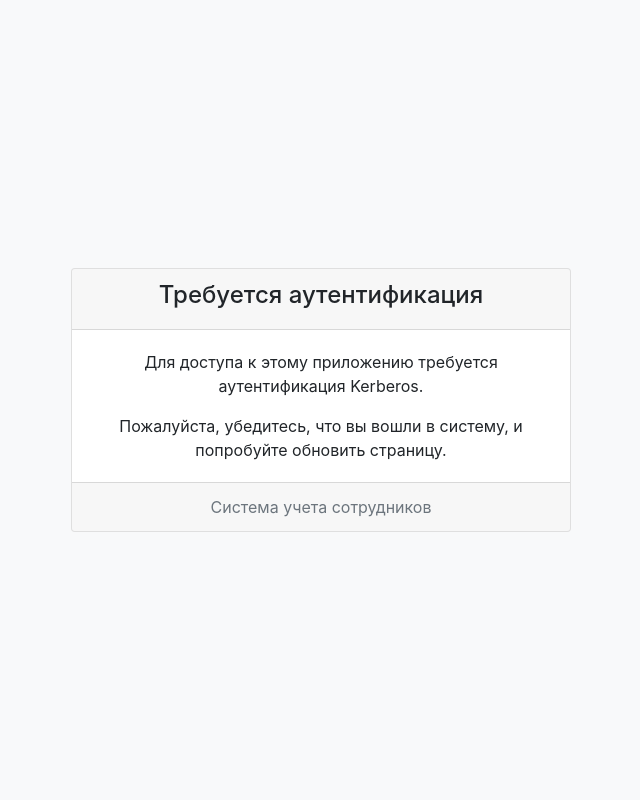
After one commit to biser7304-debug/sait, a PHP site: page /layouts/auth_required.php in a window 1280 px wide. The commit adds this page. Shown: the whole page, without its empty margins (319-959 px from the left). Run offline with PHP 8.4, Linux system fonts and the light colour scheme.

Commit message:
Этот коммит заменяет стандартные текстовые ошибки на дружелюбные HTML-страницы для двух сценариев аутентификации.
1.  **Ошибка 401 (Нет аутентификации Kerberos)**:
    *   Создан новый файл `layouts/auth_required.php`.
    *   Теперь, если пользователь не прошел аутентификацию Kerberos, ему отображается страница с объяснением, что требуется вход в систему.

2.  **Ошибка 403 (Пользователь не в базе данных)**:
    *   Создан новый файл `layouts/access_denied.php`.
    *   Если пользователь аутентифицирован, но его нет в базе данных приложения, ему отображается страница с инструкциями и контактным телефоном для получения доступа.

Эти изменения улучшают опыт для новых или неавторизованных пользователей.

*(Примечание: Этот коммит также включает в себя множество других улучшений и исправлений, реализованных в ходе предыдущих итераций.)*

```diff
--- a/includes/auth.php
+++ b/includes/auth.php
@@ -11,7 +11,8 @@ $kerberos_user = $_SERVER['PHP_AUTH_USER'] ?? null;
 
 if (empty($kerberos_user)) {
     header('HTTP/1.1 401 Unauthorized');
-    die('401 Не авторизован: для доступа к этому приложению требуется аутентификация Kerberos.');
+    require_once __DIR__ . '/../layouts/auth_required.php';
+    exit();
 }
 
 // Парсим имя пользователя, чтобы получить часть перед символом '@'
--- /dev/null
+++ b/layouts/auth_required.php
@@ -0,0 +1,40 @@
+<!DOCTYPE html>
+<html lang="ru">
+<head>
+    <meta charset="UTF-8">
+    <meta name="viewport" content="width=device-width, initial-scale=1.0">
+    <title>Требуется аутентификация</title>
+    <link rel="stylesheet" href="/css/bootstrap.min.css">
+    <style>
+        body {
+            display: flex;
+            align-items: center;
+            justify-content: center;
+            height: 100vh;
+            background-color: #f8f9fa;
+        }
+        .card {
+            max-width: 500px;
+            width: 100%;
+        }
+    </style>
+</head>
+<body>
+    <div class="card text-center">
+        <div class="card-header">
+            <h4><i class="bi bi-shield-lock-fill text-primary"></i> Требуется аутентификация</h4>
+        </div>
+        <div class="card-body">
+            <p class="card-text">
+                Для доступа к этому приложению требуется аутентификация Kerberos.
+            </p>
+            <p class="card-text">
+                Пожалуйста, убедитесь, что вы вошли в систему, и попробуйте обновить страницу.
+            </p>
+        </div>
+        <div class="card-footer text-muted">
+            Система учета сотрудников
+        </div>
+    </div>
+</body>
+</html>
```
